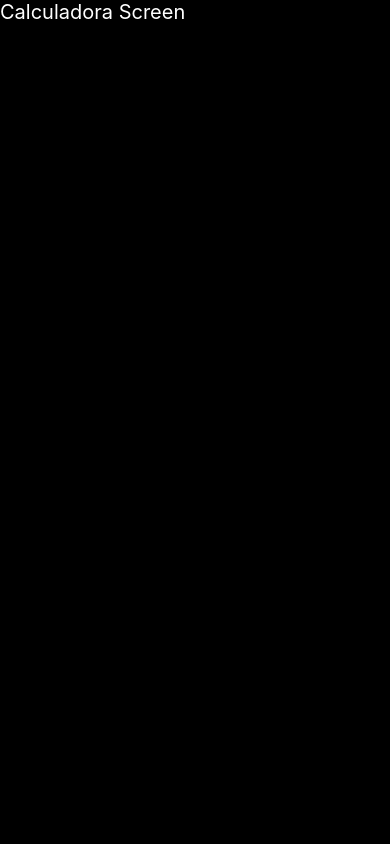
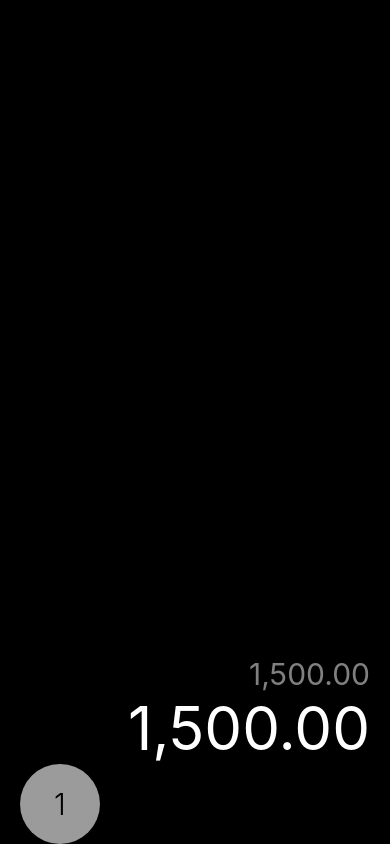
Before and after one commit to FrancoPhoenix/calculadora-react-native, a React Native app: screen / in a window 390 px wide. Built offline with nearby package versions, Linux system fonts and the light colour scheme.

Commit message:
add first elements

```diff
--- a/src/screens/CalculadoraScreen.tsx
+++ b/src/screens/CalculadoraScreen.tsx
@@ -4,8 +4,15 @@
 
 export const CalculadoraScreen = () => {
     return (
-        <View>
-            <Text style={styles.texto}>Calculadora Screen</Text>
+        <View style={styles.container}>
+            <Text style={styles.resultadoSmall}>1,500.00</Text>
+            <Text style={styles.resultado}>1,500.00</Text>
+
+            <View>
+                <View style={styles.boton}>
+                    <Text style={styles.botonTexto}>1</Text>
+                </View>
+            </View>
         </View>
     )
 }
--- a/src/theme/appTheme.tsx
+++ b/src/theme/appTheme.tsx
@@ -3,10 +3,35 @@
 export const styles = StyleSheet.create({
     fondo: {
         flex: 1,
-        backgroundColor: 'black'
+        backgroundColor: 'black',
     },
-    texto: {
+    container: {
+        flex: 1,
+        paddingHorizontal: 20,
+        justifyContent: 'flex-end'
+    },
+    resultado: {
         color: 'white',
-        fontSize: 20
+        fontSize: 60,
+        textAlign: 'right'
+    },
+    resultadoSmall: {
+        color: 'rgba(255, 255, 255, .5)',
+        fontSize: 30,
+        textAlign: 'right'
+    },
+    boton: {
+        height: 80,
+        width: 80,
+        backgroundColor: '#9B9B9B',
+        borderRadius: 100,
+        justifyContent: 'center'
+    },
+    botonTexto: {
+        textAlign: 'center',
+        padding: 10,
+        fontSize: 30,
+        color: 'black',
+        fontWeight: '300'
     }
 });
```
